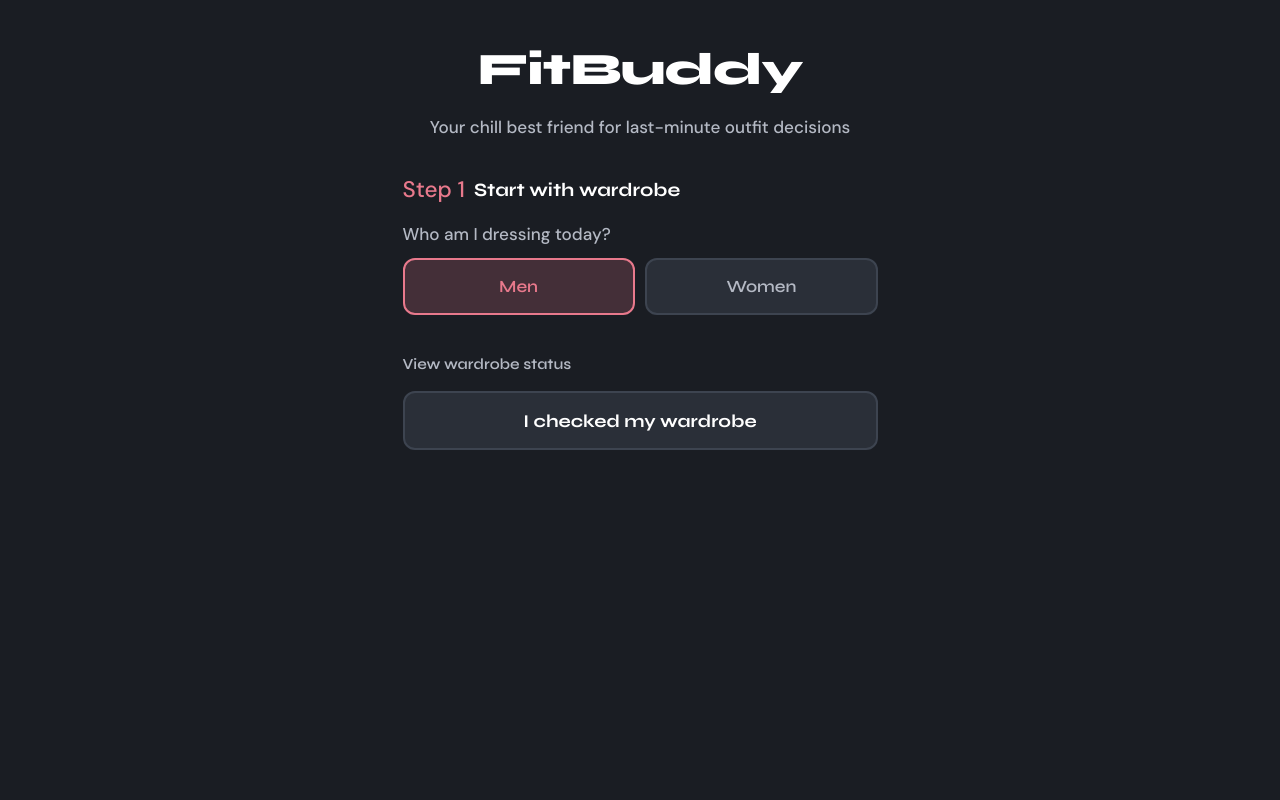
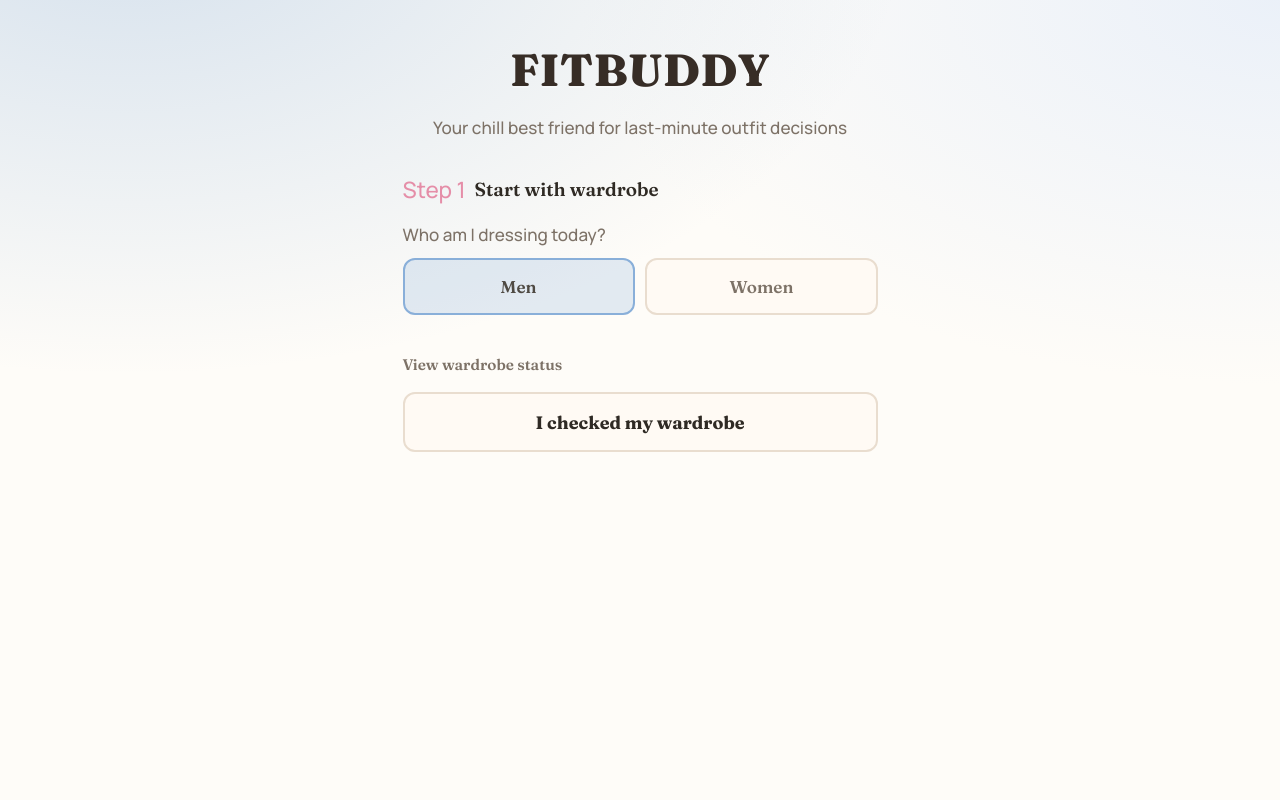
Before and after one commit to priyanshuiscoding/Fitbuddynew, a Flask app: page / in a window 1280 px wide. Run offline with Flask 3, Linux system fonts and the light colour scheme.

Commit message:
Refresh UI with light pastel theme, adaptive gender tint, and animated FitBuddy logo

```diff
--- a/static/css/style.css
+++ b/static/css/style.css
@@ -1,18 +1,36 @@
-/* FitBuddy — fun, attractive dark theme (reference style) */
+/* FitBuddy — light pastel theme with adaptive gender tint */
 :root {
-  --bg: #1a1d23;
-  --bg-subtle: #22262e;
-  --surface: #2a2f38;
-  --border: #3d4450;
-  --text: #ffffff;
-  --text-muted: #b4b9c4;
-  --accent-pink: #e8798c;
-  --accent-pink-soft: rgba(232, 121, 140, 0.2);
-  --accent-blue: #6b9bd1;
-  --accent-yellow: #e8b84a;
+  --bg: #fefcf8;
+  --bg-subtle: #f8f3ed;
+  --surface: #fffaf4;
+  --border: #e9ddcf;
+  --text: #2f2a24;
+  --text-muted: #7d7267;
+  --accent-pink: #e58ea8;
+  --accent-pink-soft: rgba(229, 142, 168, 0.2);
+  --accent-blue: #8faed8;
+  --accent-yellow: #e7c58f;
+  --accent-primary: #8faed8;
+  --accent-primary-soft: rgba(143, 174, 216, 0.2);
   --radius: 12px;
-  --font-display: "Syne", sans-serif;
-  --font-body: "DM Sans", sans-serif;
+  --font-display: "Fraunces", serif;
+  --font-body: "Manrope", sans-serif;
+  --page-glow-a: rgba(143, 174, 216, 0.28);
+  --page-glow-b: rgba(229, 142, 168, 0.2);
+}
+
+body[data-theme="men"] {
+  --accent-primary: #89afd9;
+  --accent-primary-soft: rgba(137, 175, 217, 0.24);
+  --page-glow-a: rgba(137, 175, 217, 0.34);
+  --page-glow-b: rgba(219, 231, 249, 0.55);
+}
+
+body[data-theme="women"] {
+  --accent-primary: #e69ab2;
+  --accent-primary-soft: rgba(230, 154, 178, 0.24);
+  --page-glow-a: rgba(230, 154, 178, 0.3);
+  --page-glow-b: rgba(251, 226, 236, 0.62);
 }
 
 *,
@@ -29,11 +47,15 @@ html {
 body {
   margin: 0;
   min-height: 100vh;
-  background: var(--bg);
+  background:
+    radial-gradient(1200px 700px at 10% -10%, var(--page-glow-a), transparent 65%),
+    radial-gradient(1000px 550px at 100% 0%, var(--page-glow-b), transparent 70%),
+    var(--bg);
   color: var(--text);
   font-family: var(--font-body);
   font-weight: 500;
   line-height: 1.5;
+  transition: background 0.4s ease, color 0.25s ease;
 }
 
 .app {
@@ -52,9 +74,69 @@ body {
   font-family: var(--font-display);
   font-size: clamp(1.85rem, 4vw, 2.5rem);
   font-weight: 800;
-  letter-spacing: -0.02em;
+  letter-spacing: 0.01em;
   margin: 0 0 0.25em;
-  color: var(--text);
+  color: #372d26;
+  display: inline-flex;
+  align-items: baseline;
+  overflow: visible;
+  text-shadow: 0 2px 0 rgba(255, 255, 255, 0.35);
+}
+
+.logo-f {
+  display: inline-block;
+  transform-origin: 3.8ch 55%;
+  transform: translate3d(0, 0, 0) rotate(0deg);
+  animation: logo-f-orbit 1.9s linear 0.2s 1 both;
+  will-change: transform;
+  backface-visibility: hidden;
+}
+
+.logo-rest {
+  display: inline-block;
+}
+
+@keyframes logo-f-orbit {
+  0% {
+    transform: translate3d(0, 0, 0) rotate(0deg);
+  }
+  10% {
+    transform: translate3d(0.2ch, -0.35em, 0) rotate(-12deg);
+  }
+  20% {
+    transform: translate3d(1.1ch, -0.75em, 0) rotate(35deg);
+  }
+  30% {
+    transform: translate3d(2.4ch, -1.02em, 0) rotate(95deg);
+  }
+  40% {
+    transform: translate3d(4.0ch, -0.9em, 0) rotate(160deg);
+  }
+  50% {
+    transform: translate3d(5.4ch, -0.45em, 0) rotate(225deg);
+  }
+  60% {
+    transform: translate3d(6.0ch, 0.03em, 0) rotate(285deg);
+  }
+  70% {
+    transform: translate3d(5.0ch, 0.26em, 0) rotate(318deg);
+  }
+  80% {
+    transform: translate3d(3.2ch, 0.22em, 0) rotate(340deg);
+  }
+  90% {
+    transform: translate3d(1.3ch, 0.1em, 0) rotate(352deg);
+  }
+  100% {
+    transform: translate3d(0, 0, 0) rotate(360deg);
+  }
+}
+
+@media (prefers-reduced-motion: reduce) {
+  .logo-f {
+    animation: none;
+    transform: none;
+  }
 }
 
 .tagline {
@@ -83,7 +165,7 @@ body {
 .section-head .title {
   font-family: var(--font-display);
   font-size: 1.05rem;
-  font-weight: 700;
+  font-weight: 600;
   color: var(--text);
 }
 
--- a/templates/base.html
+++ b/templates/base.html
@@ -6,7 +6,7 @@
   <title>{% block title %}FitBuddy{% endblock %}</title>
   <link rel="preconnect" href="https://fonts.googleapis.com" />
   <link rel="preconnect" href="https://fonts.gstatic.com" crossorigin />
-  <link href="https://fonts.googleapis.com/css2?family=Syne:wght@400;600;700;800&family=DM+Sans:ital,wght@0,400;0,500;0,600;0,700;1,400&display=swap" rel="stylesheet" />
+  <link href="https://fonts.googleapis.com/css2?family=Fraunces:opsz,wght@9..144,600;9..144,700;9..144,800&family=Manrope:wght@400;500;600;700;800&display=swap" rel="stylesheet" />
   <link rel="stylesheet" href="{{ url_for('static', filename='css/style.css') }}" />
 </head>
 <body>
--- a/templates/index.html
+++ b/templates/index.html
@@ -2,7 +2,9 @@
 {% block body %}
 <div class="app">
   <header class="header">
-    <h1 class="logo">FitBuddy</h1>
+    <h1 class="logo" aria-label="FitBuddy">
+      <span class="logo-f" aria-hidden="true">F</span><span class="logo-rest" aria-hidden="true">ITBUDDY</span>
+    </h1>
     <p class="tagline">Your chill best friend for last-minute outfit decisions</p>
   </header>
 
@@ -125,6 +127,17 @@
     return document.querySelector('input[name="gender"]:checked').value;
   }
 
+  function applyThemeByGender() {
+    const gender = (getGender() || '').toLowerCase();
+    if (gender === 'men') {
+      document.body.setAttribute('data-theme', 'men');
+    } else if (gender === 'women') {
+      document.body.setAttribute('data-theme', 'women');
+    } else {
+      document.body.removeAttribute('data-theme');
+    }
+  }
+
   function getOccasion() {
     return occasionSelect.value;
   }
@@ -169,6 +182,7 @@
 
   document.querySelectorAll('input[name="gender"]').forEach(el => {
     el.addEventListener('change', () => {
+      applyThemeByGender();
       wardrobeContent.innerHTML = '';
       wardrobeReviewed = false;
       planningSection.classList.add('hidden');
@@ -407,6 +421,7 @@
   });
 
   updatePreferenceInputVisibility();
+  applyThemeByGender();
 })();
 </script>
 {% endblock %}
```
Also changed, not shown: other parts of static/css/style.css (+27 -19 lines).
